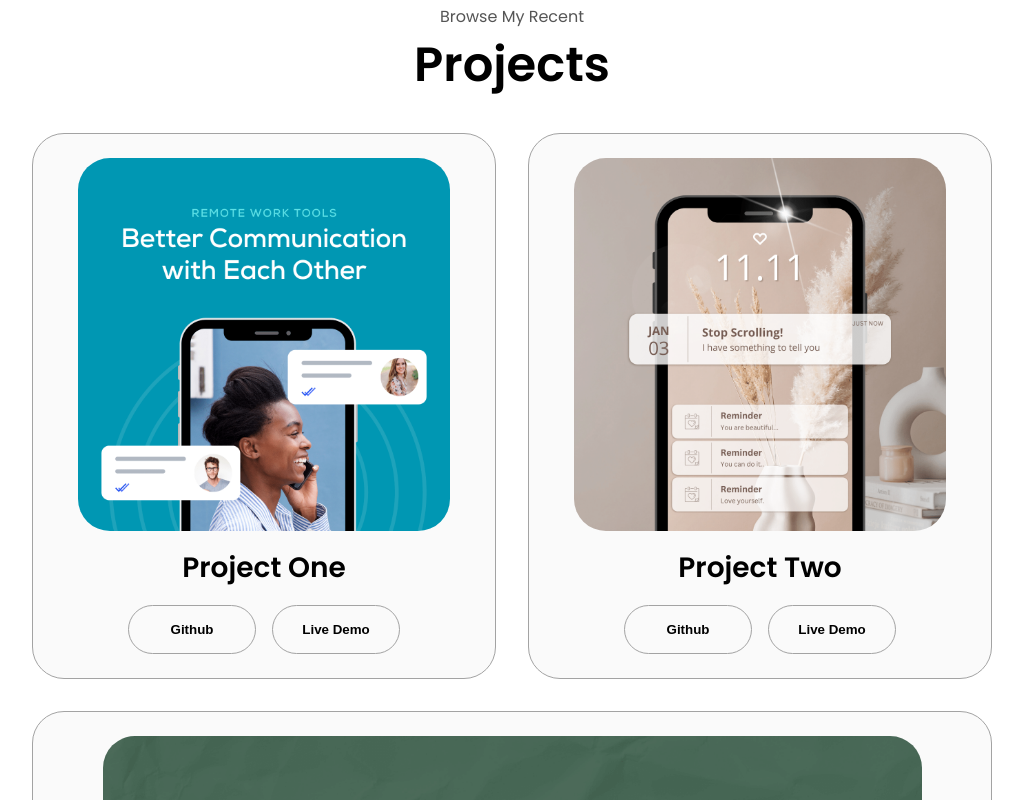
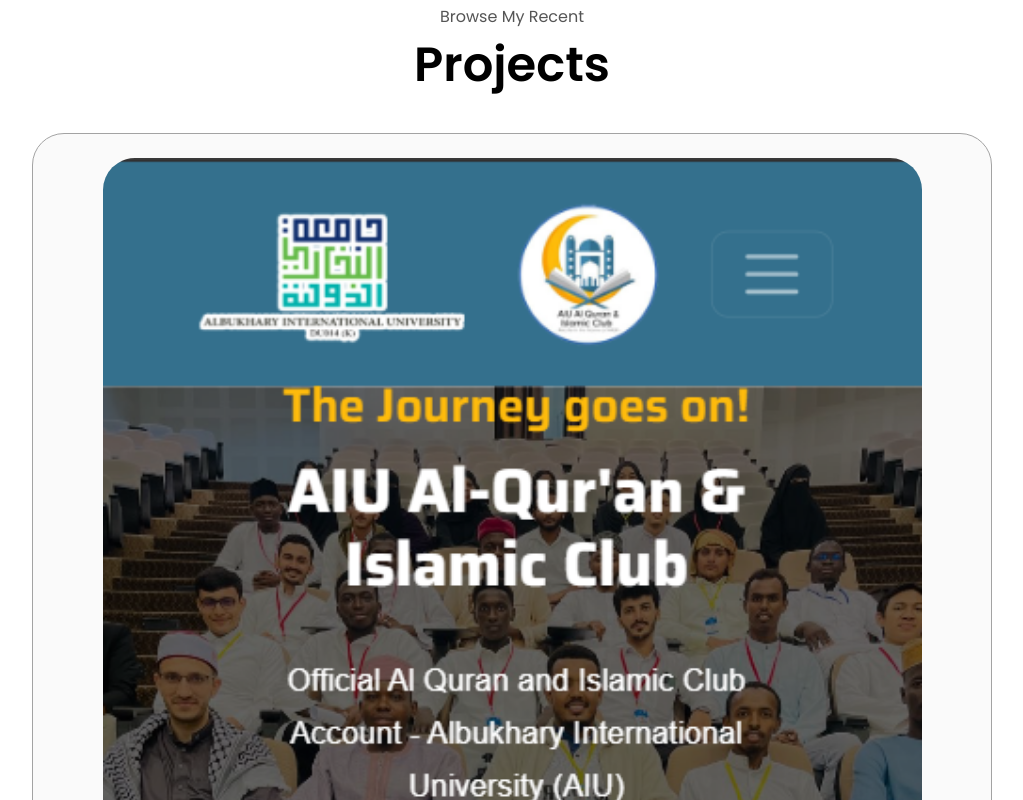
Before and after one commit to Afrathmnm001/Afrath, a plain HTML site: page mustafa-main/index.html in a window 1280 px wide. Shown: the part 2460-3260 px from the top of the page, without its empty margins (128-1151 px from the left). Drawn offline with Linux system fonts and the light colour scheme.

Commit message:
change some info

```diff
--- a/mustafa-main/index.html
+++ b/mustafa-main/index.html
@@ -225,63 +225,16 @@
       <h1 class="title">Projects</h1>
       <div class="experience-details-container">
         <div class="about-containers">
+
           <div class="details-container color-container">
             <div class="article-container">
               <img
-                src="./assets/project-1.png"
-                alt="Project 1"
-                class="project-img"
-              />
-            </div>
-            <h2 class="experience-sub-title project-title">Project One</h2>
-            <div class="btn-container">
-              <button
-                class="btn btn-color-2 project-btn"
-                onclick="location.href='https://github.com/'"
-              >
-                Github
-              </button>
-              <button
-                class="btn btn-color-2 project-btn"
-                onclick="location.href='https://github.com/'"
-              >
-                Live Demo
-              </button>
-            </div>
-          </div>
-          <div class="details-container color-container">
-            <div class="article-container">
-              <img
-                src="./assets/project-2.png"
-                alt="Project 2"
-                class="project-img"
-              />
-            </div>
-            <h2 class="experience-sub-title project-title">Project Two</h2>
-            <div class="btn-container">
-              <button
-                class="btn btn-color-2 project-btn"
-                onclick="location.href='https://github.com/'"
-              >
-                Github
-              </button>
-              <button
-                class="btn btn-color-2 project-btn"
-                onclick="location.href='https://github.com/'"
-              >
-                Live Demo
-              </button>
-            </div>
-          </div>
-          <div class="details-container color-container">
-            <div class="article-container">
-              <img
-                src="./assets/project-3.png"
+                src="./assets/web.png"
                 alt="Project 3"
                 class="project-img"
               />
             </div>
-            <h2 class="experience-sub-title project-title">Project Three</h2>
+            <h2 class="experience-sub-title project-title">AlQIsc Website</h2>
             <div class="btn-container">
               <button
                 class="btn btn-color-2 project-btn"
```
Also changed, not shown: mustafa-main/assets/web.png (added).
